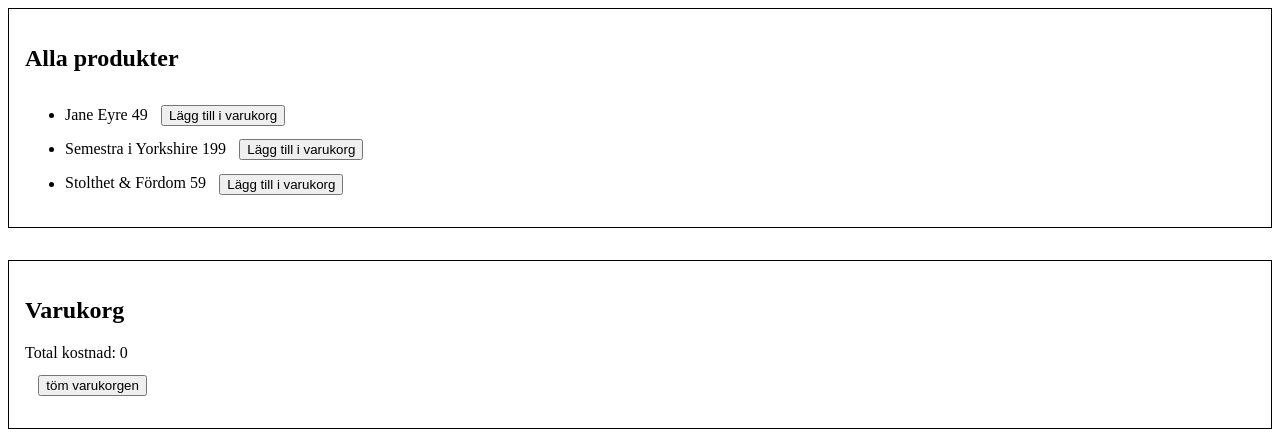
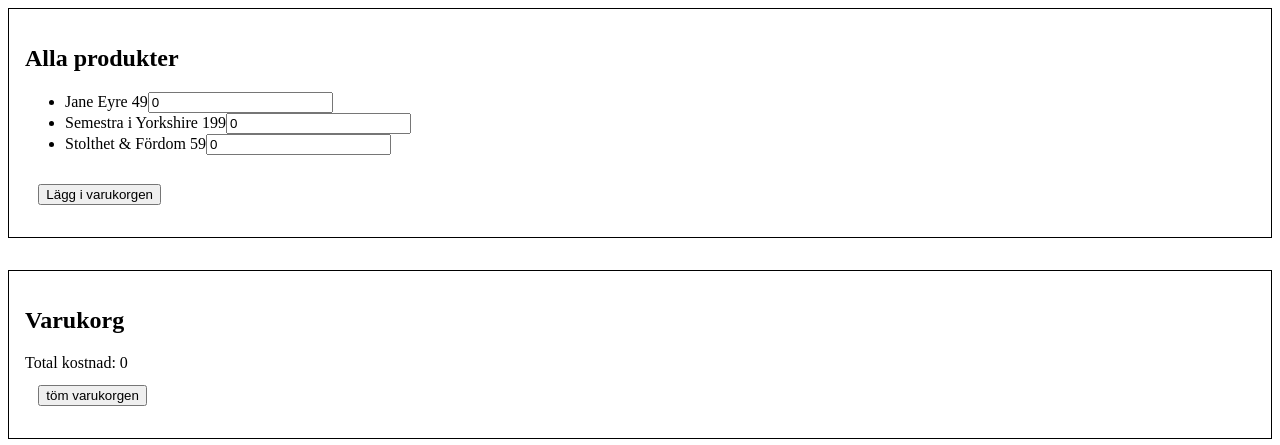
Before and after one commit to hassehulabeck/php-webbshop, a PHP site: page / in a window 1280 px wide. Shown: the top 445 px of the page. Run offline with PHP 8.4, Linux system fonts and the light colour scheme.

Commit message:
Added add-by-amount

```diff
--- a/index.php
+++ b/index.php
@@ -18,21 +18,24 @@ if (isset($_SESSION['cart'])) {
 }
 $cartValue = 0;
 
-// Kolla om användaren har tryckt på...
-if (isset($_POST)) {
-
-    if (isset($_POST['emptyCart'])) {
-        $cart = [];
-        $_SESSION['cart'] = $cart;
-    } else {
-        // Hämta index-värdet.
-        foreach ($_POST as $key => $value) {
-            // Lägg produkt i varukorgen
+// Lägg till i varukorgen
+if (isset($_POST['addToCart'])) {
+    var_dump($_POST['amount']);
+    foreach ($_POST['amount'] as $key => $value) {
+        // Lägg produkt i varukorgen så många gånger som det krävs.
+        for ($i = 0; $i < $value; $i++) {
             $cart[] = $products[$key];
-            $_SESSION['cart'] = $cart;
         }
     }
+    $_SESSION['cart'] = $cart;
 }
+
+// Töm varukorgen
+if (isset($_POST['emptyCart'])) {
+    $cart = [];
+    $_SESSION['cart'] = $cart;
+}
+
 
 ?>
 
@@ -54,11 +57,12 @@ if (isset($_POST)) {
                 // Lista alla produkter
                 foreach ($products as $key => $product) {
                     echo "<li>" . $product['title'] . " " . $product['price'];
-                    echo "<input type='submit' value='Lägg till i varukorg' name='$key'>";
+                    echo "<input type='number' value='0' name='amount[]'>";
                     echo "</li>";
                 }
                 ?>
             </ul>
+            <input type="submit" name="addToCart" value="Lägg i varukorgen">
         </form>
     </section>
     <section>
```
